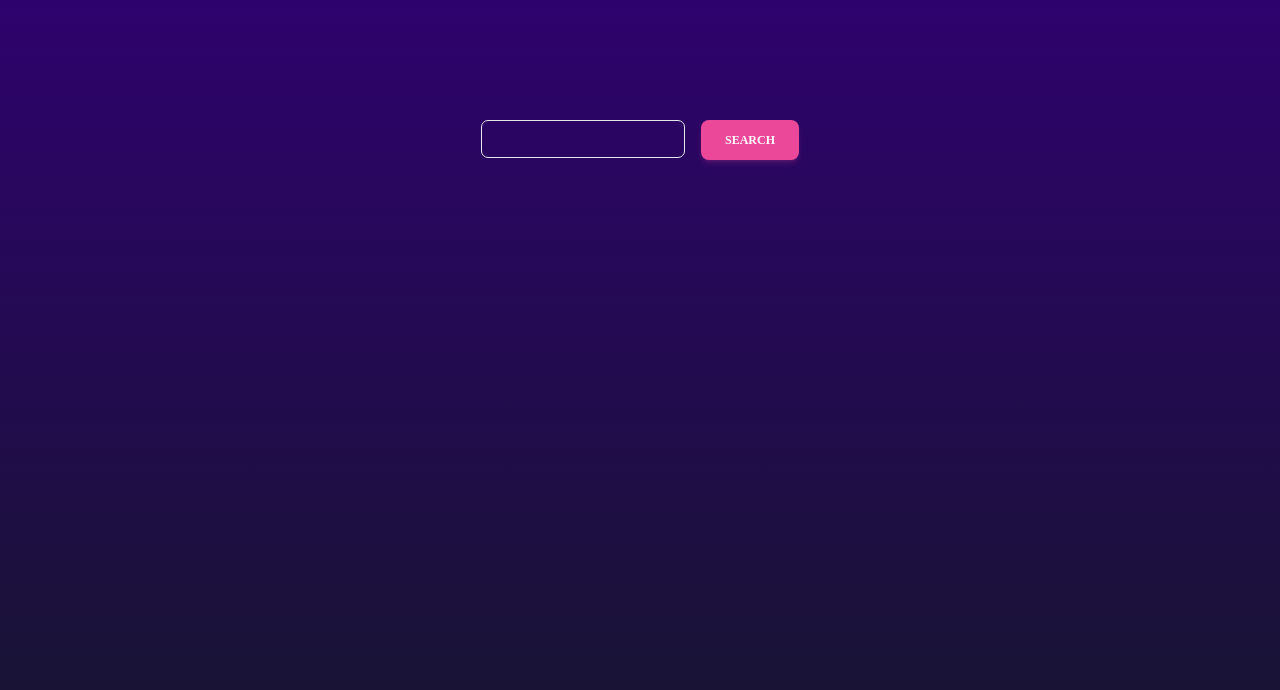
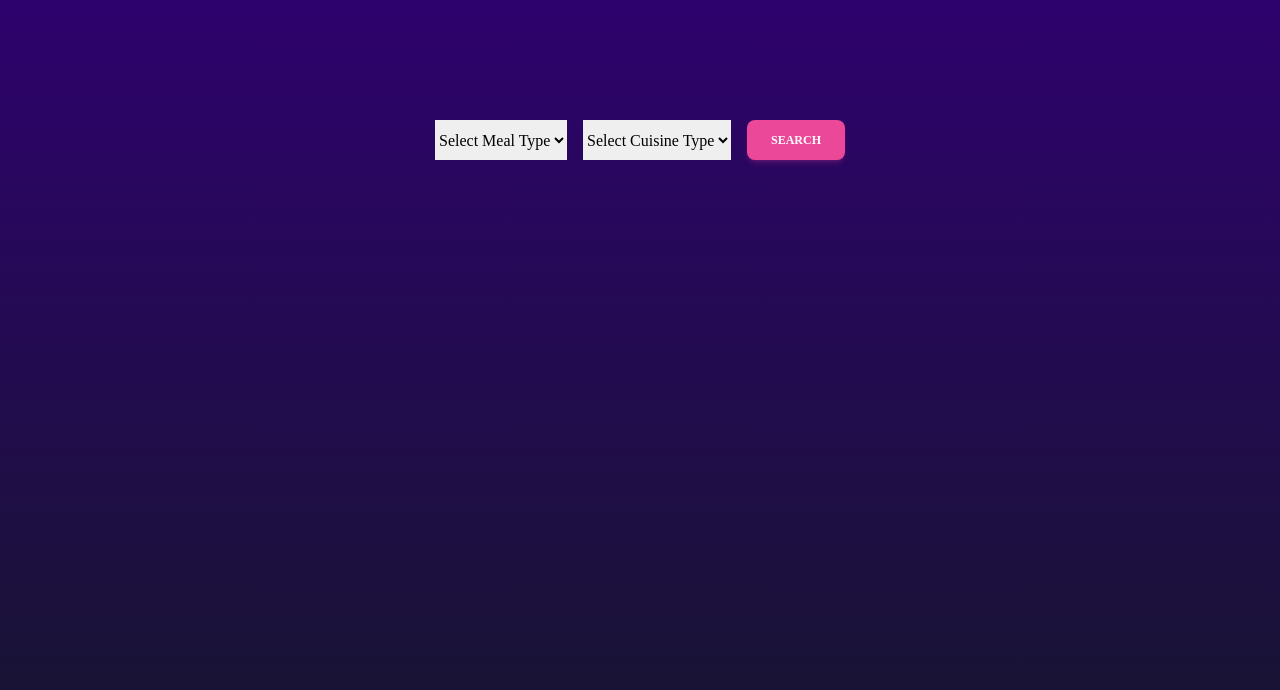
Before and after one commit to kkawakami391/CuisinApp, a Next.js app: page / in a window 1280 px wide. Shown: the top 690 px of the page. Built offline with nearby package versions, Linux system fonts and the light colour scheme.

Commit message:
add edamam api endpont

```diff
--- a/src/env.mjs
+++ b/src/env.mjs
@@ -25,6 +25,8 @@ export const env = createEnv({
     // DISCORD_CLIENT_ID: z.string(),
     // DISCORD_CLIENT_SECRET: z.string(),
     OPENAI_API_KEY: z.string(),
+    EDAMAM_APP_ID: z.string(),
+    EDAMAM_APP_KEY: z.string(),
   },
 
   /**
@@ -48,6 +50,8 @@ export const env = createEnv({
     // DISCORD_CLIENT_SECRET: process.env.DISCORD_CLIENT_SECRET,
     // NEXT_PUBLIC_CLIENTVAR: process.env.NEXT_PUBLIC_CLIENTVAR,
     OPENAI_API_KEY: process.env.OPENAI_API_KEY,
+    EDAMAM_APP_ID: process.env.EDAMAM_APP_ID,
+    EDAMAM_APP_KEY: process.env.EDAMAM_APP_KEY,
   },
   /**
    * Run `build` or `dev` with `SKIP_ENV_VALIDATION` to skip env validation.
--- /dev/null
+++ b/src/pages/api/edamam.ts
@@ -0,0 +1,51 @@
+import type { NextApiRequest, NextApiResponse } from "next";
+import { env } from "~/env.mjs";
+import {
+  CUISINE_TYPE,
+  type EdamamAPI_Type,
+  type Hit,
+  MEAL_TYPE,
+} from "~/pages/types/edamam";
+
+export type RecipeResponse = {
+  list?: Hit[];
+  error?: string;
+};
+
+export default async function handler(
+  req: NextApiRequest,
+  res: NextApiResponse<RecipeResponse>,
+) {
+  try {
+    const { cuisineType, mealType } = req.query;
+
+    if (
+      typeof cuisineType !== "string" ||
+      !CUISINE_TYPE.includes(cuisineType) ||
+      typeof mealType !== "string" ||
+      !MEAL_TYPE.includes(mealType)
+    ) {
+      res.status(400).json({ error: "Oops bad request" });
+      return;
+    }
+
+    const params = new URLSearchParams({
+      app_id: env.EDAMAM_APP_ID,
+      app_key: env.EDAMAM_APP_KEY,
+      cuisineType,
+      mealType,
+      random: "true",
+      type: "any",
+    });
+
+    const response = await fetch(
+      `https://api.edamam.com/api/recipes/v2?${params.toString()}`,
+    );
+
+    const resp = (await response.json()) as EdamamAPI_Type;
+
+    res.status(200).json({ list: resp.hits });
+  } catch (err) {
+    res.status(500).json({ error: "Oops something went wrong" });
+  }
+}
--- a/src/pages/index.tsx
+++ b/src/pages/index.tsx
@@ -1,26 +1,28 @@
 import { useState } from "react";
 import { useQuery } from "@tanstack/react-query";
 import Head from "next/head";
-import { type RecipeResponse } from "~/pages/api/recipe";
+import { CUISINE_TYPE, MEAL_TYPE } from "~/pages/types/edamam";
+import { type RecipeResponse } from "~/pages/api/edamam";
 
 export default function Home() {
-  const [input, setInput] = useState("");
+  const [mealType, setMealType] = useState("");
+  const [cuisineType, setCuisineType] = useState("");
 
-  const { data, isLoading, isError, refetch, error } = useQuery<RecipeResponse>(
-    {
+  const { data, isLoading, isError, refetch, error } = useQuery({
     queryKey: ["recipes"],
     queryFn: async () => {
-        const response = await fetch(`/api/recipe?items=${input}`);
+      const response = await fetch(
+        `/api/edamam?mealType=${mealType}&cuisineType=${cuisineType}`,
+      );
       if (!response.ok) {
-          const error = (await response.json()) as RecipeResponse;
-          throw new Error(error.error);
+        // const error = (await response.json()) as unknown;
+        throw new Error(response.statusText);
       }
       return (await response.json()) as RecipeResponse;
     },
     enabled: false,
     retry: false,
-    },
-  );
+  });
 
   return (
     <>
@@ -37,10 +39,28 @@ export default function Home() {
             await refetch();
           }}
         >
-          <input
-            className="border-blue-gray-200 text-blue-gray-700 placeholder-shown:border-blue-gray-200 placeholder-shown:border-t-blue-gray-200 disabled:bg-blue-gray-50 peer h-full w-full rounded-[7px] border bg-transparent px-3 py-2.5 font-sans text-sm font-normal text-white outline outline-0 transition-all placeholder-shown:border focus:border-2 focus:border-pink-500 focus:border-t-transparent focus:outline-0 disabled:border-0"
-            onChange={(e) => setInput(e.target.value)}
-          />
+          <select onChange={(e) => setMealType(e.target.value)}>
+            <option selected disabled>
+              Select Meal Type
+            </option>
+            {MEAL_TYPE.map((t, i) => (
+              <option key={i} value={t}>
+                {t}
+              </option>
+            ))}
+          </select>
+
+          <select onChange={(e) => setCuisineType(e.target.value)}>
+            <option selected disabled>
+              Select Cuisine Type
+            </option>
+            {CUISINE_TYPE.map((t, i) => (
+              <option key={i} value={t}>
+                {t}
+              </option>
+            ))}
+          </select>
+
           <button
             className="rounded-lg bg-pink-500 px-6 py-3 font-sans text-xs font-bold uppercase text-white shadow-md shadow-pink-500/20 transition-all hover:shadow-lg hover:shadow-pink-500/40 focus:opacity-[0.85] focus:shadow-none active:opacity-[0.85] active:shadow-none disabled:pointer-events-none disabled:opacity-50 disabled:shadow-none"
             disabled={isLoading}
@@ -53,7 +73,7 @@ export default function Home() {
           <div className="h-8 w-8 animate-spin rounded-full border-4 border-solid border-white border-t-transparent" />
         )}
 
-        {data && (
+        {/* {data && (
           <ul className="overflow-hidden rounded border border-gray-200 shadow-md">
             {data.list?.map((item, i) => (
               <li
@@ -64,7 +84,7 @@ export default function Home() {
               </li>
             ))}
           </ul>
-        )}
+        )} */}
 
         {isError && (
           <p className="border-b border-gray-200 bg-white px-4 py-2 transition-all duration-300 ease-in-out last:border-none hover:bg-sky-100 hover:text-sky-900">
--- /dev/null
+++ b/src/pages/types/edamam.ts
@@ -0,0 +1,147 @@
+export const MEAL_TYPE = ["Breakfast", "Dinner", "Lunch", "Snack", "Teatime"];
+
+export const CUISINE_TYPE = [
+  "American",
+  "Asian",
+  "British",
+  "Caribbean",
+  "Central Europe",
+  "Chinese",
+  "Eastern Europe",
+  "French",
+  "Indian",
+  "Italian",
+  "Japanese",
+  "Kosher",
+  "Mediterranean",
+  "Mexican",
+  "Middle Eastern",
+  "Nordic",
+  "South American",
+  "South East Asian",
+];
+
+
+export interface EdamamAPI_Type {
+  from: number
+  to: number
+  count: number
+  _links: Links
+  hits: Hit[]
+}
+
+export interface Links {
+  self: Self
+  next: Next
+}
+
+export interface Self {
+  href: string
+  title: string
+}
+
+export interface Next {
+  href: string
+  title: string
+}
+
+export interface Hit {
+  recipe: Recipe
+  _links: Links2
+}
+
+export interface Recipe {
+  uri: string
+  label: string
+  image: string
+  images: Images
+  source: string
+  url: string
+  shareAs: string
+  yield: number
+  dietLabels: string[]
+  healthLabels: string[]
+  cautions: string[]
+  ingredientLines: string[]
+  ingredients: Ingredient[]
+  calories: number
+  glycemicIndex: number
+  totalCO2Emissions: number
+  co2EmissionsClass: string
+  totalWeight: number
+  cuisineType: string[]
+  mealType: string[]
+  dishType: string[]
+  instructions: string[]
+  tags: string[]
+  externalId: string
+  totalNutrients: unknown
+  totalDaily: unknown
+  digest: Digest[]
+}
+
+export interface Images {
+  THUMBNAIL: Thumbnail
+  SMALL: Small
+  REGULAR: Regular
+  LARGE: Large
+}
+
+export interface Thumbnail {
+  url: string
+  width: number
+  height: number
+}
+
+export interface Small {
+  url: string
+  width: number
+  height: number
+}
+
+export interface Regular {
+  url: string
+  width: number
+  height: number
+}
+
+export interface Large {
+  url: string
+  width: number
+  height: number
+}
+
+export interface Ingredient {
+  text: string
+  quantity: number
+  measure: string
+  food: string
+  weight: number
+  foodId: string
+}
+
+export interface Digest {
+  label: string
+  tag: string
+  schemaOrgTag: string
+  total: number
+  hasRDI: boolean
+  daily: number
+  unit: string
+  sub: unknown
+}
+
+export interface Links2 {
+  self: Self2
+  next: Next2
+}
+
+export interface Self2 {
+  href: string
+  title: string
+}
+
+export interface Next2 {
+  href: string
+  title: string
+}
```
Also changed, not shown: 1 other file (tests, documents, lock files or other folders). Lines whose indentation alone changed are shown as unchanged.
